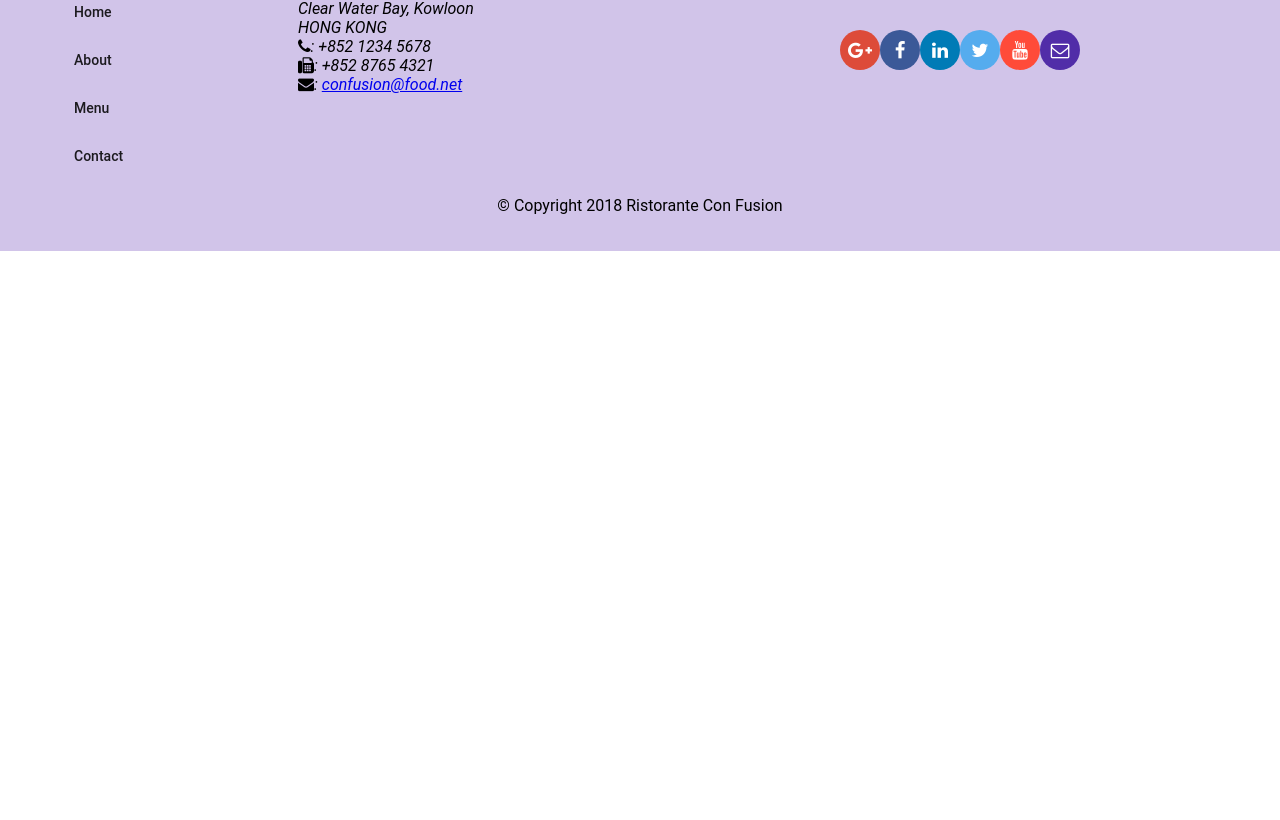
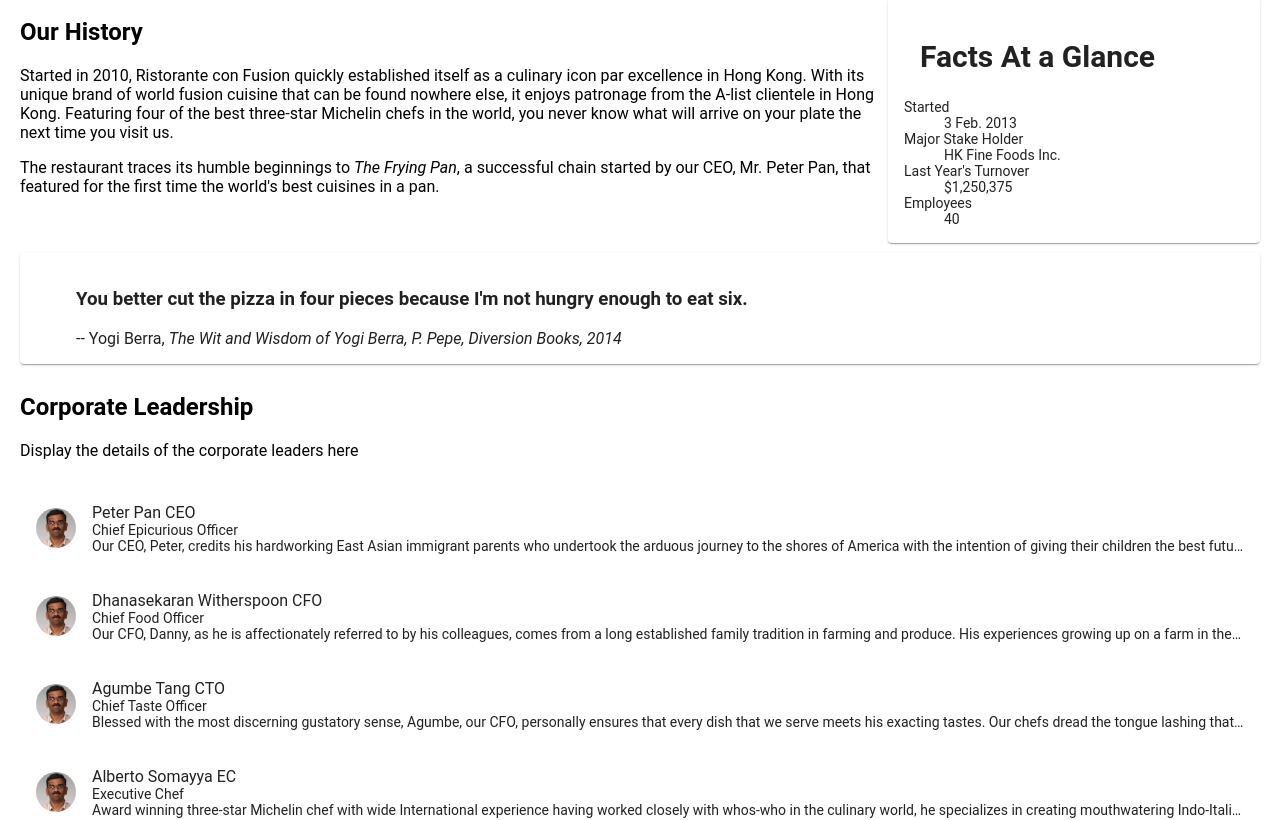
Before and after one commit to dhruvkalia13/confusion-angular, an Angular app: page /aboutus in a window 1280 px wide. Before the commit this address led to /. Shown: the part 440-1260 px from the top of the page. Before the commit the page ends 800 px from the top, so only its background shows below. Built offline with nearby package versions, Linux system fonts and the light colour scheme.

Commit message:
Assignment 2 Task1 and Task2 completed

```diff
--- a/src/app/about/about.component.html
+++ b/src/app/about/about.component.html
@@ -1,3 +1,81 @@
-<p>
-  about works!
-</p>
+<div class="container"
+  fxLayout="column"
+  fxLayoutGap="10px"
+>
+  <div fxFlex>
+    <div>
+        <h3>About Us</h3>
+        <hr>
+    </div>
+  </div>
+
+  <div fxFlex>
+    <div fxLayout="column" fxLayout.gt-sm="row">
+      <div fxFlex="70">
+        <h2>Our History</h2>
+        <p>Started in 2010, Ristorante con Fusion quickly established itself as a culinary icon par excellence in Hong Kong. With its unique brand of world fusion cuisine that can be found nowhere else, it enjoys patronage from the A-list clientele in Hong Kong.  Featuring four of the best three-star Michelin chefs in the world, you never know what will arrive on your plate the next time you visit us.</p>
+        <p>The restaurant traces its humble beginnings to <em>The Frying Pan</em>, a successful chain started by our CEO, Mr. Peter Pan, that featured for the first time the world's best cuisines in a pan.</p>
+      </div>
+      <div fxFlex="30">
+        <mat-card>
+          <mat-card-header>
+            <mat-card-title>
+            <h2>Facts At a Glance</h2>
+            </mat-card-title>
+          </mat-card-header>
+          <mat-card-content>
+            <dl>
+              <dt>Started</dt>
+              <dd>3 Feb. 2013</dd>
+              <dt>Major Stake Holder</dt>
+              <dd>HK Fine Foods Inc.</dd>
+              <dt>Last Year's Turnover</dt>
+              <dd>$1,250,375</dd>
+              <dt>Employees</dt>
+              <dd>40</dd>
+            </dl>
+          </mat-card-content>
+        </mat-card>
+      </div>
+    </div>
+  </div>
+
+  <div fxFlex>
+    <mat-card>
+      <blockquote>
+        <h3>You better cut the pizza in four pieces because
+            I'm not hungry enough to eat six.</h3>
+        <footer>-- Yogi Berra,
+          <cite>The Wit and Wisdom of Yogi Berra,
+            P. Pepe, Diversion Books, 2014</cite>
+        </footer>
+      </blockquote>
+    </mat-card>
+  </div>
+
+
+  <div fxFlex>
+    <h2>Corporate Leadership</h2>
+    <p>Display the details of the corporate leaders here</p>
+    <mat-list *ngIf="leaderArray">
+      <mat-list-item *ngFor="let leader of leaderArray">
+        <img matListAvatar src={{leader.image}} alt={{leader.name}}>
+        <p matLine>{{leader.name}} {{leader.abbr}}</p>
+        <p matLine>{{leader.designation}}</p>
+        <p matLine>{{leader.description | slice}}</p>
+      </mat-list-item>
+    </mat-list>
+  </div>
+</div>
+
+
+<!-- <div fxFlex="40">
+    <mat-list *ngIf="dish">
+        <h3>Comments</h3>
+      <mat-list-item *ngFor="let com of dish.comments">
+          <p matLine>{{com.comment}}</p>
+          <p matLine>{{com.rating}} Stars</p>
+          <p matLine>-- {{com.author}} {{com.date | date}}</p>
+      </mat-list-item>
+  </mat-list>
+</div> -->
--- a/src/app/about/about.component.ts
+++ b/src/app/about/about.component.ts
@@ -1,4 +1,6 @@
 import { Component, OnInit } from '@angular/core';
+import { LeaderService } from '../services/leader.service';
+import { Leader } from '../shared/leader';
 
 @Component({
   selector: 'app-about',
@@ -7,9 +9,12 @@
 })
 export class AboutComponent implements OnInit {
 
-  constructor() { }
+  leaderArray: Leader[];
+
+  constructor(private leaderService: LeaderService) { }
 
   ngOnInit() {
+    this.leaderArray = this.leaderService.getLeaders();
   }
 
 }
--- a/src/app/app-routing/routes.ts
+++ b/src/app/app-routing/routes.ts
@@ -10,6 +10,7 @@
     {path: 'home', component: HomeComponent},
     {path: 'menu', component: MenuComponent},
     {path: 'contactus', component: ContactComponent},
+    {path: 'aboutus', component: AboutComponent},
     {path: 'dishdetail/:id', component: DishdetailComponent},
     {path: '', redirectTo: '/home', pathMatch: 'full'}
 ];
--- a/src/app/app.module.ts
+++ b/src/app/app.module.ts
@@ -21,6 +21,7 @@
 
 import { DishService } from './services/dish.service';
 import { PromotionService } from './services/promotion.service';
+import { LeaderService } from './services/leader.service';
 
 import { AppRoutingModule } from './app-routing/app-routing.module';
 
@@ -48,7 +49,8 @@
   ],
   providers: [
     DishService,
-    PromotionService
+    PromotionService,
+    LeaderService
   ],
   bootstrap: [AppComponent]
 })
--- a/src/app/dishdetail/dishdetail.component.ts
+++ b/src/app/dishdetail/dishdetail.component.ts
@@ -17,7 +17,7 @@
     private location: Location) { }
 
   ngOnInit() {
-    let id = this.route.snapshot.params['id'];
+    const id = this.route.snapshot.params['id'];
     this.dish = this.dishService.getDish(id);
   }
 
--- a/src/app/footer/footer.component.html
+++ b/src/app/footer/footer.component.html
@@ -10,7 +10,7 @@
         <h4>Links</h4>
         <mat-list>
           <mat-list-item><a mat-button routerLink='/home'>Home</a></mat-list-item>
-          <mat-list-item><a mat-button>About</a></mat-list-item>
+          <mat-list-item><a mat-button routerLink='/aboutus'>About</a></mat-list-item>
           <mat-list-item><a mat-button routerLink='/menu'>Menu</a></mat-list-item>
           <mat-list-item><a mat-button routerLink='/contactus'>Contact</a></mat-list-item>
         </mat-list>
--- a/src/app/header/header.component.html
+++ b/src/app/header/header.component.html
@@ -1,7 +1,7 @@
 <mat-toolbar color="primary">
     <span><img src="/assets/images/logo.png" height=30 width=41></span>
     <a mat-button routerLink='/home' routerLinkActive='active'><span class="fa fa-home fa-lg"></span> Home</a>
-    <a mat-button routerLinkActive='active'><span class="fa fa-info fa-lg"></span> About</a>
+    <a mat-button routerLink='/aboutus' routerLinkActive='active'><span class="fa fa-info fa-lg"></span> About</a>
     <a mat-button routerLink='/menu' routerLinkActive='active'><span class="fa fa-list fa-lg"></span> Menu</a>
     <a mat-button routerLink='/contactus' routerLinkActive='active'><span class="fa fa-address-card fa-lg"></span> Contact</a>
   </mat-toolbar>
--- /dev/null
+++ b/src/app/services/leader.service.ts
@@ -0,0 +1,15 @@
+import { Injectable } from '@angular/core';
+import { Leader } from '../shared/leader';
+import { LEADERS } from '../shared/leaders';
+
+@Injectable({
+  providedIn: 'root'
+})
+export class LeaderService {
+
+  constructor() { }
+
+  getLeaders(): Leader[] {
+    return LEADERS;
+  }
+}
--- /dev/null
+++ b/src/app/shared/leader.ts
@@ -0,0 +1,9 @@
+export class Leader {
+    id: string;
+    name: string;
+    image: string;
+    designation: string;
+    abbr: string;
+    featured: boolean;
+    description: string;
+}
--- /dev/null
+++ b/src/app/shared/leaders.ts
@@ -0,0 +1,44 @@
+import { Leader } from './leader';
+
+export const LEADERS: Leader[] = [
+    {
+      id: '0',
+      name: 'Peter Pan',
+      image: '/assets/images/alberto.png',
+      designation: 'Chief Epicurious Officer',
+      abbr: 'CEO',
+      featured: false,
+      // tslint:disable-next-line:max-line-length
+      description: 'Our CEO, Peter, credits his hardworking East Asian immigrant parents who undertook the arduous journey to the shores of America with the intention of giving their children the best future. His mother\'s wizardy in the kitchen whipping up the tastiest dishes with whatever is available inexpensively at the supermarket, was his first inspiration to create the fusion cuisines for which The Frying Pan became well known. He brings his zeal for fusion cuisines to this restaurant, pioneering cross-cultural culinary connections.'
+    },
+    {
+      id: '1',
+      name: 'Dhanasekaran Witherspoon',
+      image: '/assets/images/alberto.png',
+      designation: 'Chief Food Officer',
+      abbr: 'CFO',
+      featured: false,
+      // tslint:disable-next-line:max-line-length
+      description: 'Our CFO, Danny, as he is affectionately referred to by his colleagues, comes from a long established family tradition in farming and produce. His experiences growing up on a farm in the Australian outback gave him great appreciation for varieties of food sources. As he puts it in his own words, Everything that runs, wins, and everything that stays, pays!'
+    },
+    {
+      id: '2',
+      name: 'Agumbe Tang',
+      image: '/assets/images/alberto.png',
+      designation: 'Chief Taste Officer',
+      abbr: 'CTO',
+      featured: false,
+      // tslint:disable-next-line:max-line-length
+      description: 'Blessed with the most discerning gustatory sense, Agumbe, our CFO, personally ensures that every dish that we serve meets his exacting tastes. Our chefs dread the tongue lashing that ensues if their dish does not meet his exacting standards. He lives by his motto, You click only if you survive my lick.'
+    },
+    {
+      id: '3',
+      name: 'Alberto Somayya',
+      image: '/assets/images/alberto.png',
+      designation: 'Executive Chef',
+      abbr: 'EC',
+      featured: true,
+      // tslint:disable-next-line:max-line-length
+      description: 'Award winning three-star Michelin chef with wide International experience having worked closely with whos-who in the culinary world, he specializes in creating mouthwatering Indo-Italian fusion experiences. He says, Put together the cuisines from the two craziest cultures, and you get a winning hit! Amma Mia!'
+    }
+  ];
```
Also changed, not shown: 1 other file (tests, documents, lock files or other folders).
